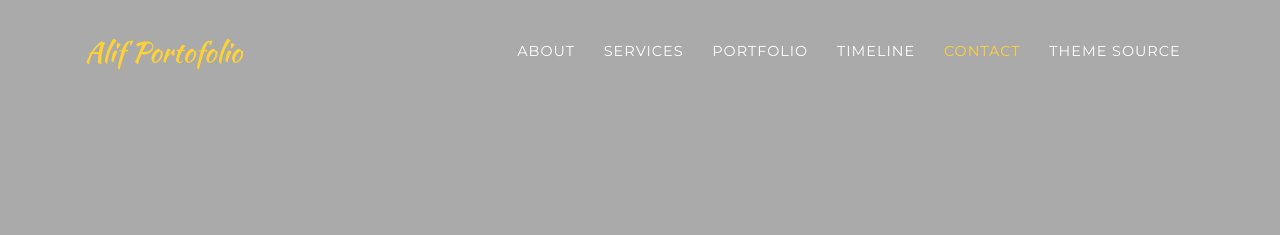
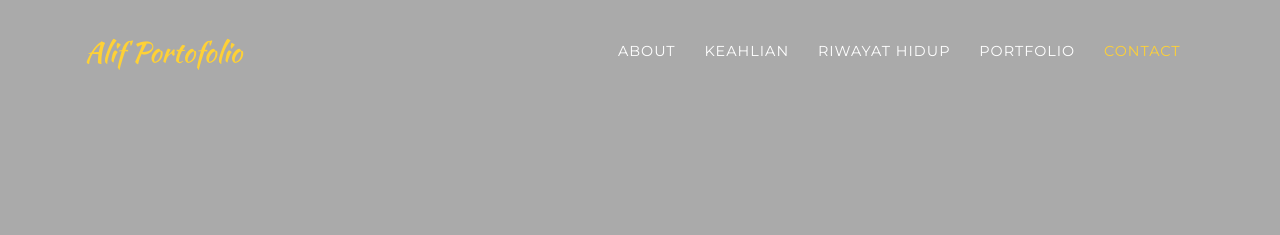
Before and after one commit to alifkurnia/alifkurnia.github.io, a Jekyll site: the page built from index.md, in a window 1280 px wide. Shown: the top 235 px of the page. Built offline with Jekyll 4.4.1, drawn with Linux system fonts in a browser that asks for light colours; some web fonts are replaced; some of the changed lines change nothing that is shown.

Commit message:
ubah navigation dan config

```diff
--- a/_config.yml
+++ b/_config.yml
@@ -13,7 +13,7 @@
 
 theme: jekyll-agency
 
-url: "" # the base hostname & protocol for your site, e.g. http://example.com
+url: "alifkurnia.github.io" # the base hostname & protocol for your site, e.g. http://example.com
 baseurl: "" # the subpath of your site, e.g. /blog
 
 title: Alif Portofolio
--- a/_data/navigation.yml
+++ b/_data/navigation.yml
@@ -13,16 +13,14 @@ en: &DEFAULT_EN
   nav:
     - title: "About"
       section: about
-    - title: "Services"
+    - title: "Keahlian"
       section: services
+    - title: "Riwayat Hidup"
+      section: timeline
     - title: "Portfolio"
       section: portfolio
-    - title: "Timeline"
-      section: timeline
     - title: "Contact"
       section: contact
-    - title: "Theme Source"
-      url: https://github.com/raviriley/agency-jekyll-theme/
 en-US:
   <<: *DEFAULT_EN
 en-CA:
@@ -31,26 +29,25 @@ en-GB:
   <<: *DEFAULT_EN
 en-AU:
   <<: *DEFAULT_EN
-
 # Spanish
 # -------
-es: &DEFAULT_ES
-  nav:
-    - title: "Servicios"
-      section: servicios
-    - title: "Portafolio"
-      section: portafolio
-    - title: "Sobre Nosotros"
-      section: nosotros
-    - title: "Cronología"
-      section: cronologia
-    - title: "Equipo"
-      section: equipo
-    - title: "Contáctenos"
-      section: contacto
-    - title: "Fuente de la plantilla"
-      url: https://github.com/raviriley/agency-jekyll-theme/
-es-ES:
-  <<: *DEFAULT_ES
-es-CO:
-  <<: *DEFAULT_ES
+# es: &DEFAULT_ES
+#   nav:
+#     - title: "Servicios"
+#       section: servicios
+#     - title: "Portafolio"
+#       section: portafolio
+#     - title: "Sobre Nosotros"
+#       section: nosotros
+#     - title: "Cronología"
+#       section: cronologia
+#     - title: "Equipo"
+#       section: equipo
+#     - title: "Contáctenos"
+#       section: contacto
+#     - title: "Fuente de la plantilla"
+#       url: https://github.com/raviriley/agency-jekyll-theme/
+# es-ES:
+#   <<: *DEFAULT_ES
+# es-CO:
+#   <<: *DEFAULT_ES
```
